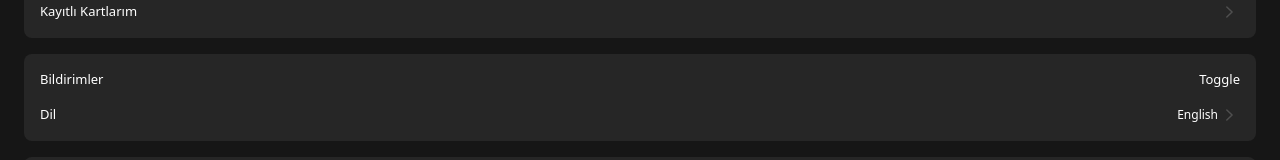
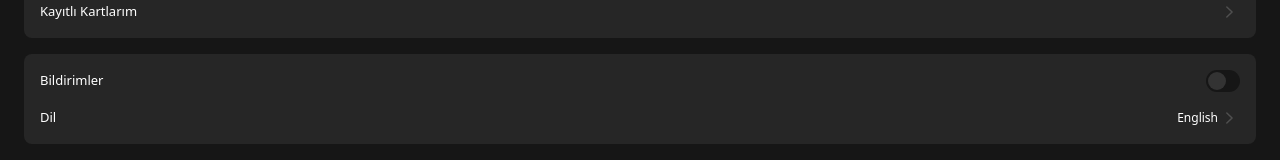
Before and after one commit to serayayakta/music-ai-react, a React (Vite) app: page /settings in a window 1280 px wide. Shown: the part 191-351 px from the top of the page. Built offline with nearby package versions, Linux system fonts and the light colour scheme.

Commit message:
feat(): add custom toggle swith component

```diff
--- a/src/components/SettingsPage.jsx
+++ b/src/components/SettingsPage.jsx
@@ -1,7 +1,10 @@
 import { useNavigate } from "react-router-dom";
+import { useState } from "react";
+import ToggleSwitch from "../components/ToggleSwitch";
 
 const SettingsPage = () => {
   const navigate = useNavigate();
+  const [notificationsEnabled, setNotificationsEnabled] = useState(false);
 
   return (
     <div className="flex flex-col gap-4 mt-[17px] text-white text-[13px] mx-6">
@@ -35,7 +38,12 @@ const SettingsPage = () => {
       <div className="flex flex-col items-center gap-4 p-4 bg-[#262626] rounded-lg">
         <div className="w-full flex items-center">
           <p>Bildirimler</p>
-          <p className="ml-auto">Toggle</p>
+          <div className="ml-auto">
+            <ToggleSwitch
+              isOn={notificationsEnabled}
+              onToggle={() => setNotificationsEnabled(!notificationsEnabled)}
+            />
+          </div>
         </div>
 
         <div className="w-full flex items-center">
--- a/src/components/SubscriptionPage.jsx
+++ b/src/components/SubscriptionPage.jsx
@@ -6,7 +6,7 @@ const SubscriptionPage = () => {
   const [selectedPlan, setSelectedPlan] = useState("yearly"); // Default selected plan
 
   return (
-    <div className="flex flex-col items-center text-white text-[13px] min-h-screen bg-gradient-to-b from-[#9A88FF] to-[#1A1A1A] w-full max-w-md mx-auto">
+    <div className="flex flex-col items-center text-white text-[13px] min-h-screen bg-gradient-to-b from-[#A099FF] to-[#161616] w-full max-w-md mx-auto">
       {/* Top Navigation */}
       <div className="flex w-full px-4 py-3 items-center max-w-[375px]">
         <button onClick={() => navigate(-1)}>
@@ -82,13 +82,13 @@ const SubscriptionPage = () => {
       </div>
 
       {/* Upgrade Button */}
-      <button className="flex items-center justify-center gap-2 w-[90%] max-w-[340px] mt-6 bg-[#9A88FF] text-black py-3 rounded-lg">
+      <button className="flex items-center justify-center gap-2 w-[90%] max-w-[340px] mt-auto bg-[#9A88FF] text-black py-3 rounded-lg">
         <img src="fi_66834.svg" alt="Gift Icon" />
         <span>Hemen Yükselt</span>
       </button>
 
       {/* Footer */}
-      <div className="text-center text-[#b0b0b0] text-xs font-normal leading-none w-[90%] max-w-[340px] mt-3">
+      <div className="text-center text-[#b0b0b0] text-xs font-normal leading-none w-[90%] max-w-[340px] my-3">
         3 gün ücretsiz dene, sonra ₺19.99 / yıllık. İstediğin zaman iptal et.
       </div>
     </div>
--- /dev/null
+++ b/src/components/ToggleSwitch.jsx
@@ -0,0 +1,20 @@
+import PropTypes from "prop-types";
+
+const ToggleSwitch = ({ isOn = false, onToggle = () => {} }) => {
+  return (
+    <button
+      onClick={onToggle}
+      className={`relative h-[22px] w-[34px] pl-0.5 pr-0.5 py-0.5 rounded-[36.67px] flex items-center transition-all
+        ${isOn ? "bg-[#ffffff] justify-end" : "bg-[#161616] justify-start"}`}
+    >
+      <div className="w-[18px] h-[18px] bg-[#333333] rounded-full transition-transform duration-200" />
+    </button>
+  );
+};
+
+ToggleSwitch.propTypes = {
+  isOn: PropTypes.bool,
+  onToggle: PropTypes.func,
+};
+
+export default ToggleSwitch;
```
